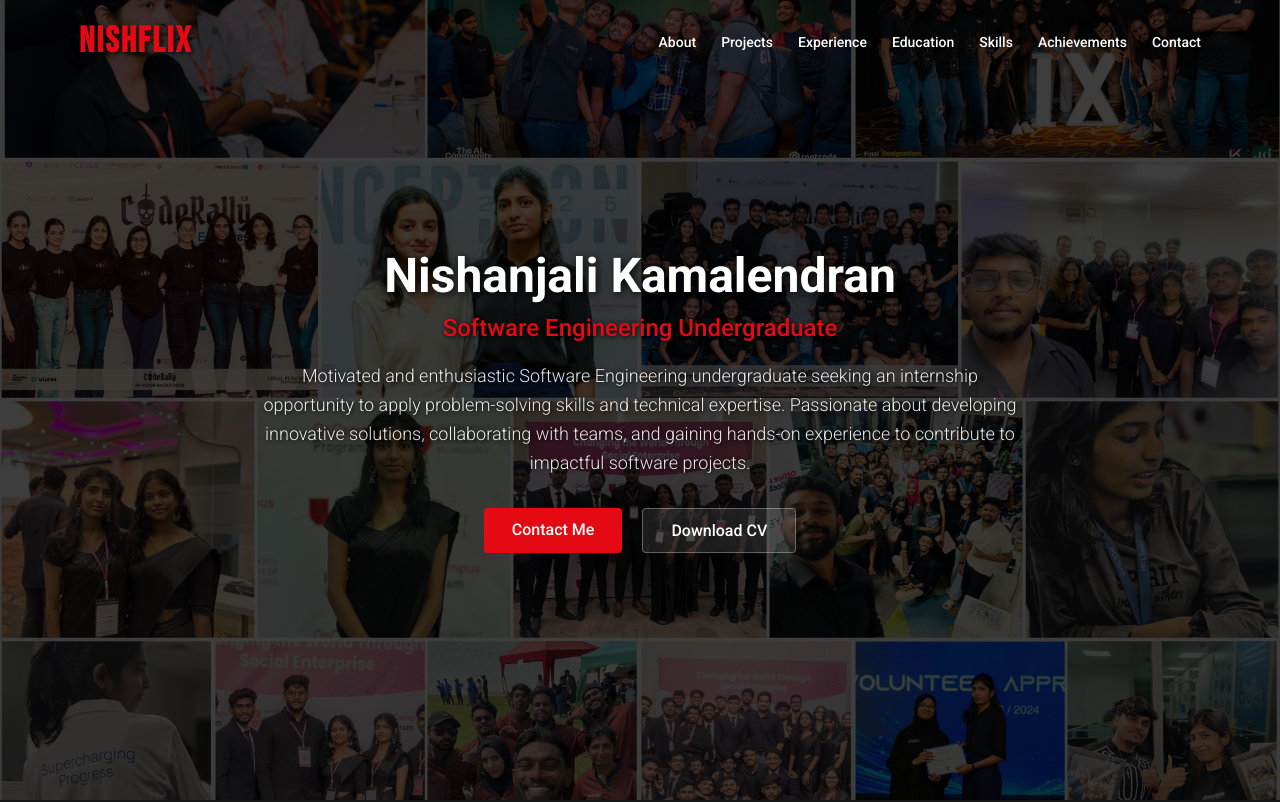
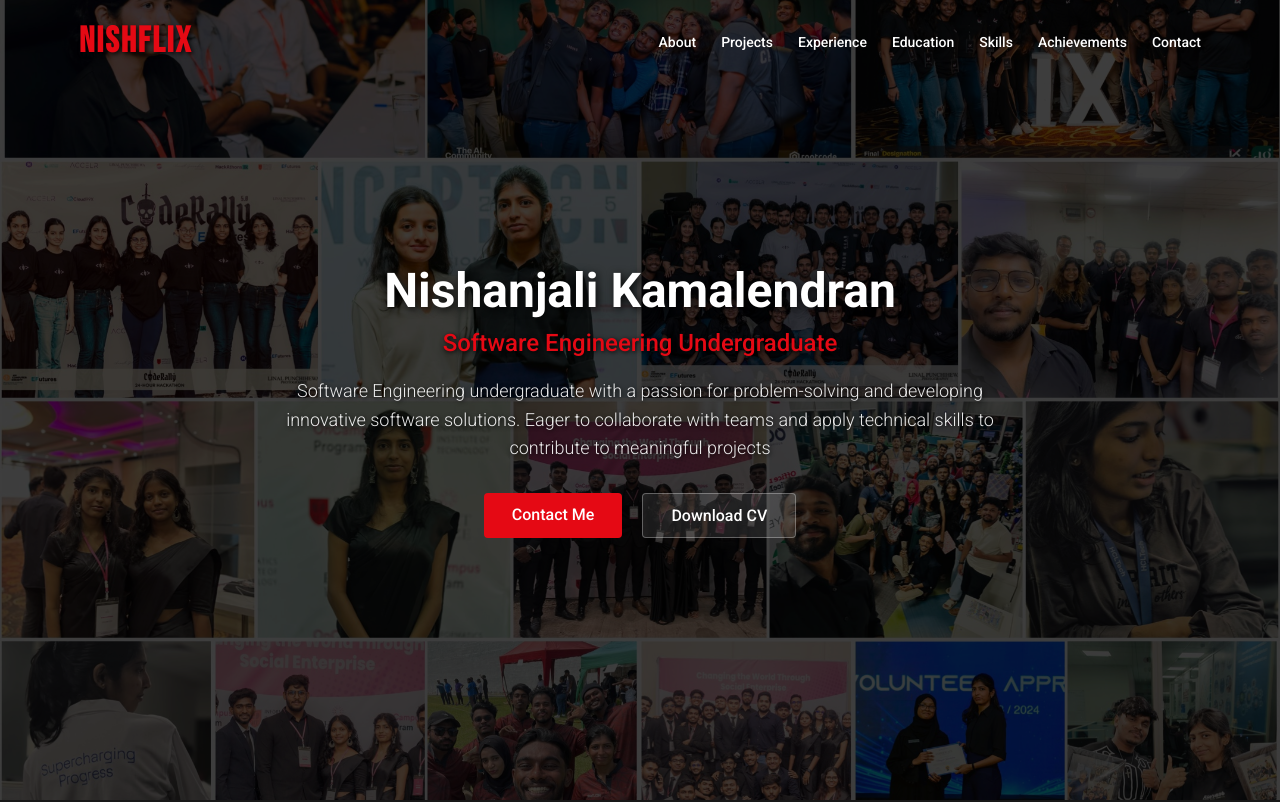
Before and after one commit to nishanjali-kamalendran/portfolio-nishanjali, a React (Vite) app: page / in a window 1280 px wide. Shown: the top 802 px of the page. Built offline with nearby package versions, Linux system fonts and the light colour scheme.

Commit message:
updated self intro

```diff
--- a/src/pages/Home.jsx
+++ b/src/pages/Home.jsx
@@ -34,7 +34,7 @@ const Home = () => {
             github: "https://github.com/nishanjali-kamalendran",
             linkedin: "http://linkedin.com/in/nishanjali-kamalendran-b43502293"
         },
-        summary: "Motivated and enthusiastic Software Engineering undergraduate seeking an internship opportunity to apply problem-solving skills and technical expertise. Passionate about developing innovative solutions, collaborating with teams, and gaining hands-on experience to contribute to impactful software projects."
+        summary: "Software Engineering undergraduate with a passion for problem-solving and developing innovative software solutions. Eager to collaborate with teams and apply technical skills to contribute to meaningful projects"
     };
 
     // Projects from CV
@@ -214,10 +214,10 @@ const Home = () => {
 
         // Send email using EmailJS
         emailjs.send(
-            'service_id', // Replace with your actual service ID from EmailJS dashboard
-            'template_id', // Replace with your actual template ID from EmailJS dashboard
+            'service_id', // Replace with  actual service ID from EmailJS dashboard
+            'template_id', // Replace with  actual template ID from EmailJS dashboard
             templateParams,
-            'public_key' // Replace with your actual public key from EmailJS dashboard
+            'public_key' // Replace with  actual public key from EmailJS dashboard
         )
             .then((response) => {
                 console.log('SUCCESS!', response.status, response.text);
```
